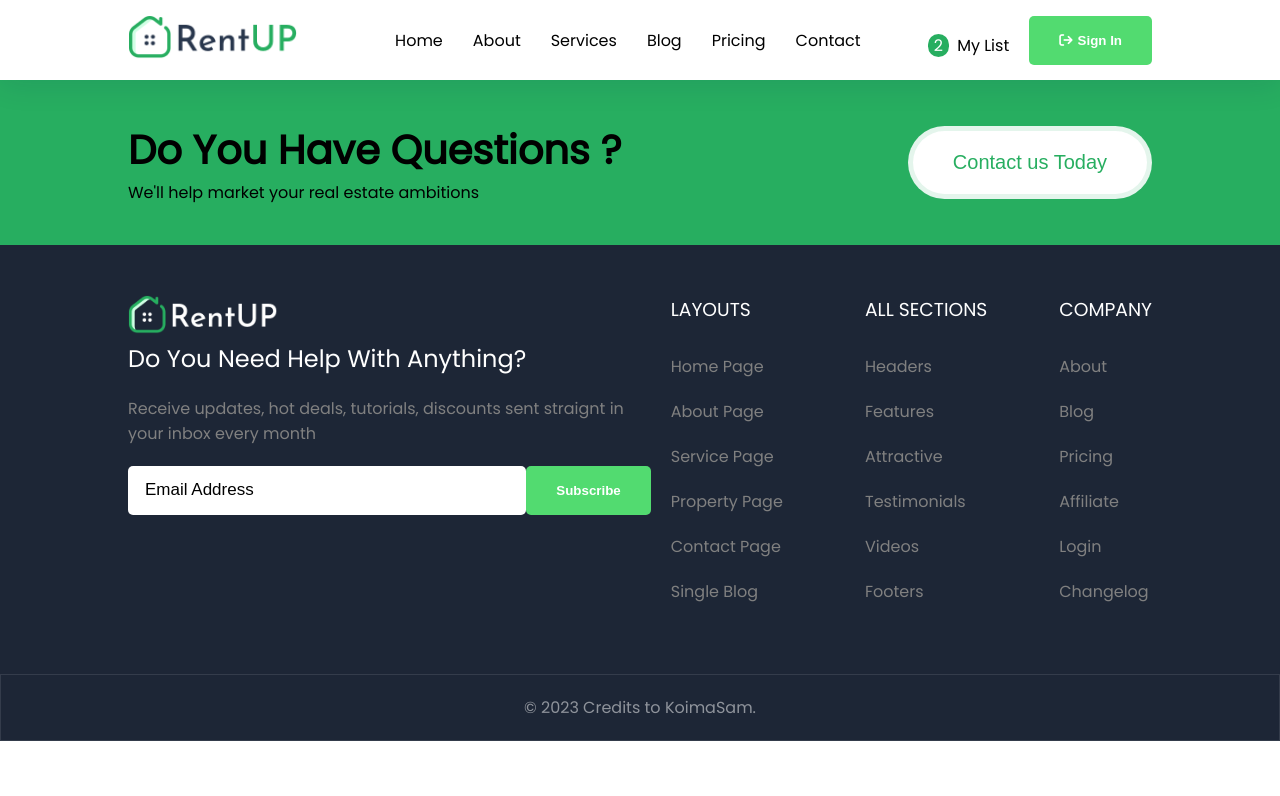
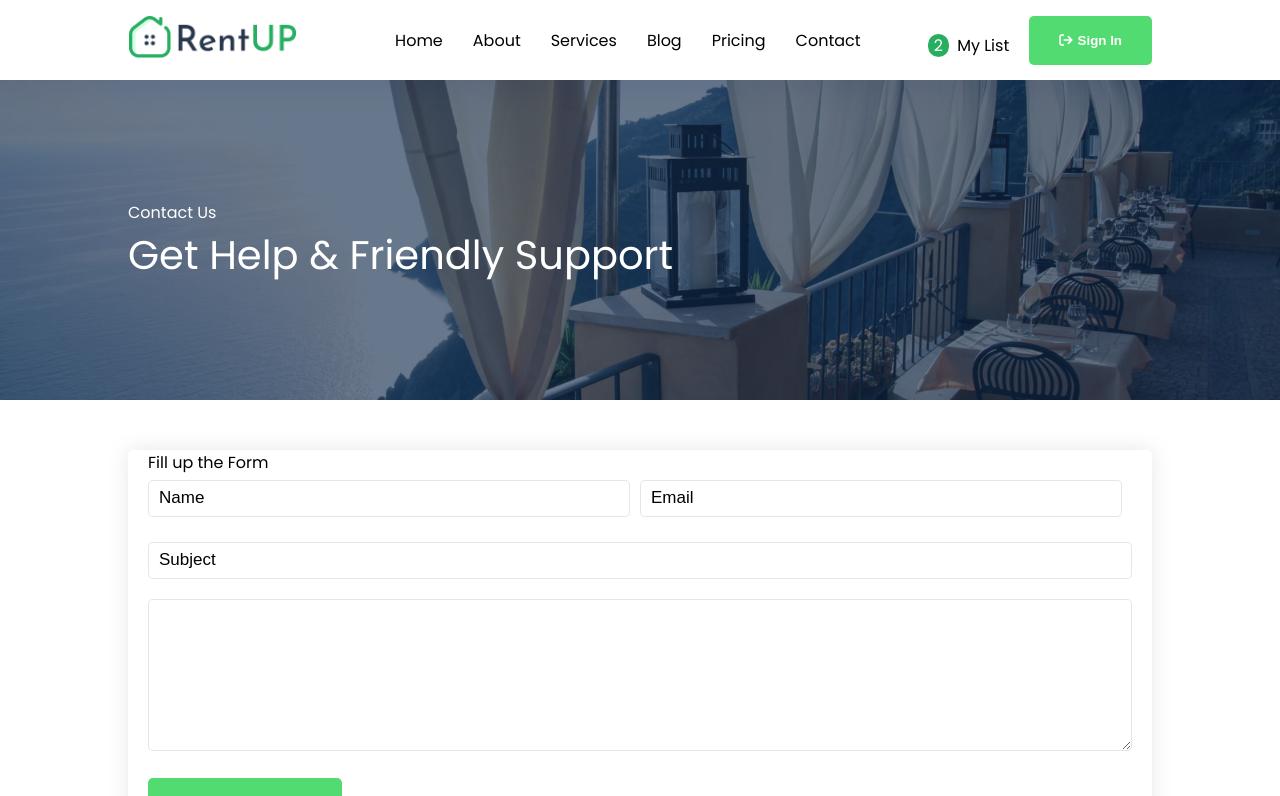
Before and after one commit to Koima-Sam/Real-Estate-Website, a React (Create React App) app: page /contact in a window 1280 px wide. Shown: the top 796 px of the page. Built offline with nearby package versions, Linux system fonts and the light colour scheme.

Commit message:
route the pages

```diff
--- a/src/components/pages/Pages.jsx
+++ b/src/components/pages/Pages.jsx
@@ -4,6 +4,10 @@ import Header from '../common/header/Header'
 import Home from '../home/Home'
 import Footer from '../common/footer/Footer'
 import About from '../about/About'
+import Services from '../services/Services'
+import Blog from '../blog/Blog'
+import Pricing from '../pricing/Pricing'
+import Contact from '../contact/Contact'
 
 const Pages = () => {
   return (
@@ -12,6 +16,10 @@ const Pages = () => {
       <Routes>
         <Route exact path='/' element={<Home />} />
         <Route exact path='/about' element={<About />} />
+        <Route exact path='/services' element={<Services/>} />
+        <Route exact path='/blog' element={<Blog/>} />
+        <Route exact path='/pricing' element={<Pricing/>} />
+        <Route exact path='/contact' element={<Contact/>} />
       </Routes>
       <Footer />
     </>
```
